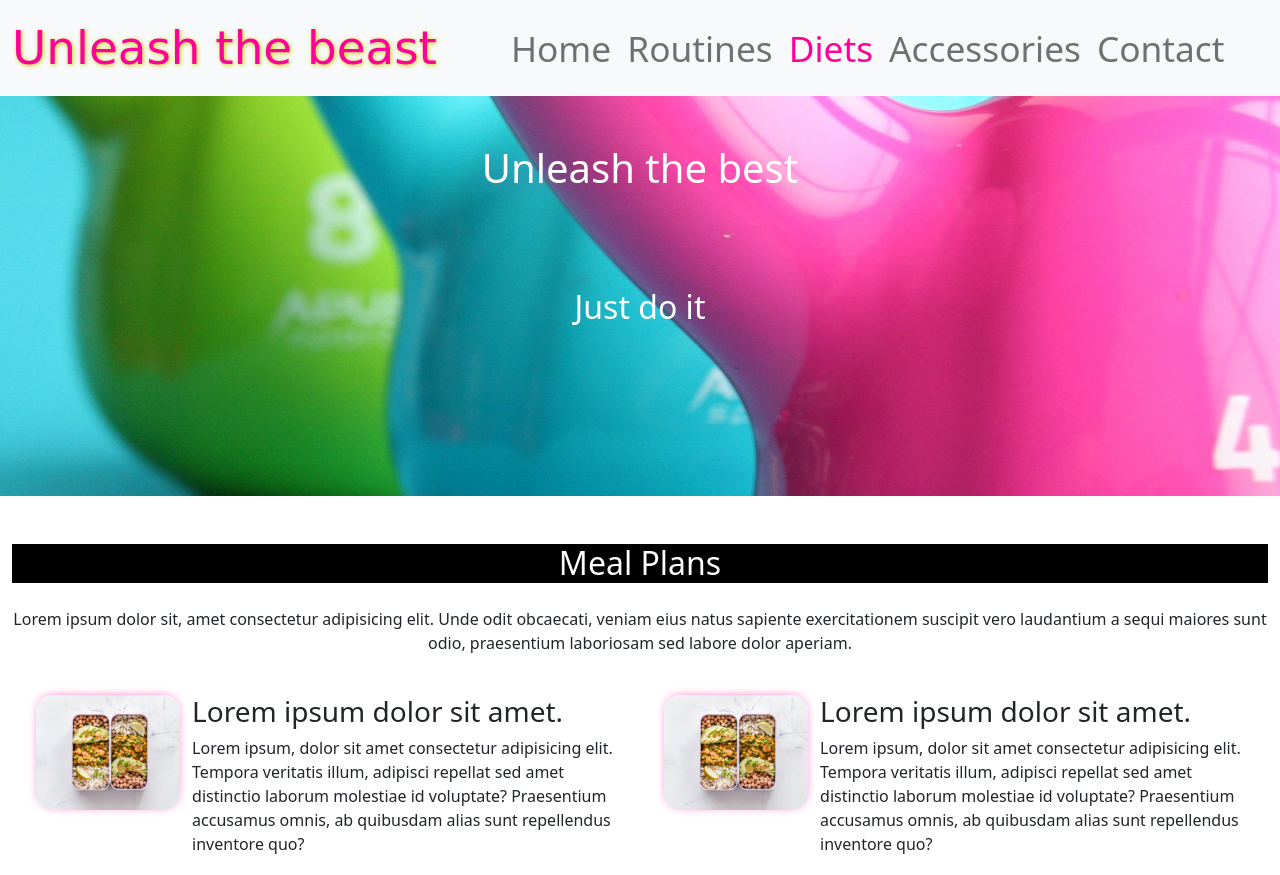
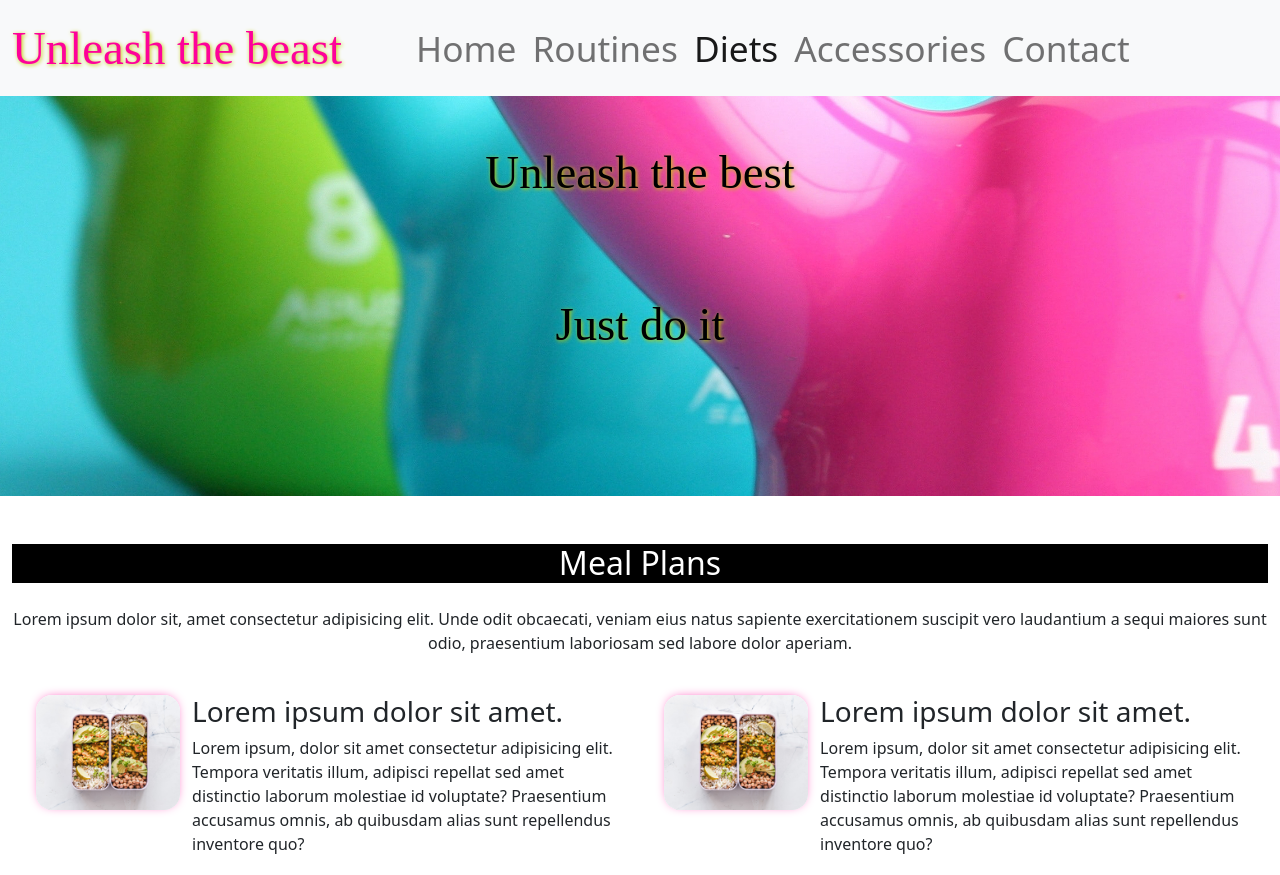
Before and after one commit to DroidekaMuSo/proyectoFinalCoderHouse, a website: page pages/diets.html in a window 1280 px wide. Shown: the top 875 px of the page. Drawn offline with nearby package versions, Linux system fonts and the light colour scheme; a web font is replaced by a local one.

Commit message:
edicion de animaciones

```diff
--- a/assets/scss/_global.scss
+++ b/assets/scss/_global.scss
@@ -6,25 +6,24 @@
     box-sizing: border-box;
 }
 
+$brand:(
+    font:'Splash',
+    size: calc(1.325rem + 2vw),
+    color: #fe019a,
+    shadow: 1px 1px 4px #C2CE06,
+);
+
 nav {
-
-    .brand {
-        font-family: 'Splash', cursive;
-        font-size: calc(1.325rem + 2vw);
-        color: #fe019a;
-        text-shadow: 1px 1px 4px #C2CE06;
+    .brand{
+        font-family: map-get($brand, font);
+        font-size: map-get($brand, size );
+        color: map-get($brand,color );
+        text-shadow: map-get($brand, shadow );
     }
 
     #navbarNavDropdown {
         margin-left: 50px;
         font-size: calc(1.325rem + 1.1vw);
-
-        .navbar-nav {
-
-            .active {
-                color: #fe019a;
-            }
-        }
 
     }
 }
--- a/assets/scss/_routine.scss
+++ b/assets/scss/_routine.scss
@@ -6,12 +6,18 @@
     background-position: center;
 
     h1 {
-        color: white;
-        text-shadow: 3px 3px 20px rgba(254, 1, 154, 0.2);
+        font-family: map-get($brand, font);
+        font-size: map-get($brand, size );
+        color: black;
+        text-shadow: map-get($brand, shadow );
     }
 
     h2 {
         color: white;
+        font-family: map-get($brand, font);
+        font-size: map-get($brand, size );
+        color: black;
+        text-shadow: map-get($brand, shadow );
     }
 }
 
--- a/pages/diets.html
+++ b/pages/diets.html
@@ -26,7 +26,13 @@
     />
     <!-- AOS -->
     <link href="https://unpkg.com/aos@2.3.1/dist/aos.css" rel="stylesheet" />
+    <!-- Animate -->
+    <link
+    rel="stylesheet"
+    href="https://cdnjs.cloudflare.com/ajax/libs/animate.css/4.1.1/animate.min.css"
+    />
     <link rel="stylesheet" href="../assets/css/stylesheet.css" />
+
     <title>Diets </title>
   </head>
 
@@ -65,9 +71,9 @@
     </nav>
 
     <header>
-      <div class="container-fluid banner">
+      <div class="container-fluid banner animate__backInUp animate__animated">
         <h1 class="text-center pt-5">Unleash the best</h1>
-          <h2 class="text-center mt-5 pt-5 ">Just do it</h2>
+        <h2 class="text-center mt-5 pt-5 ">Just do it</h2>
       </div>
     </header>
 
```
Also changed, not shown: pages/accessories.html (+1 -1 lines), pages/routine.html (+6 -1 lines), assets/css/stylesheet.css, 1 other file.
